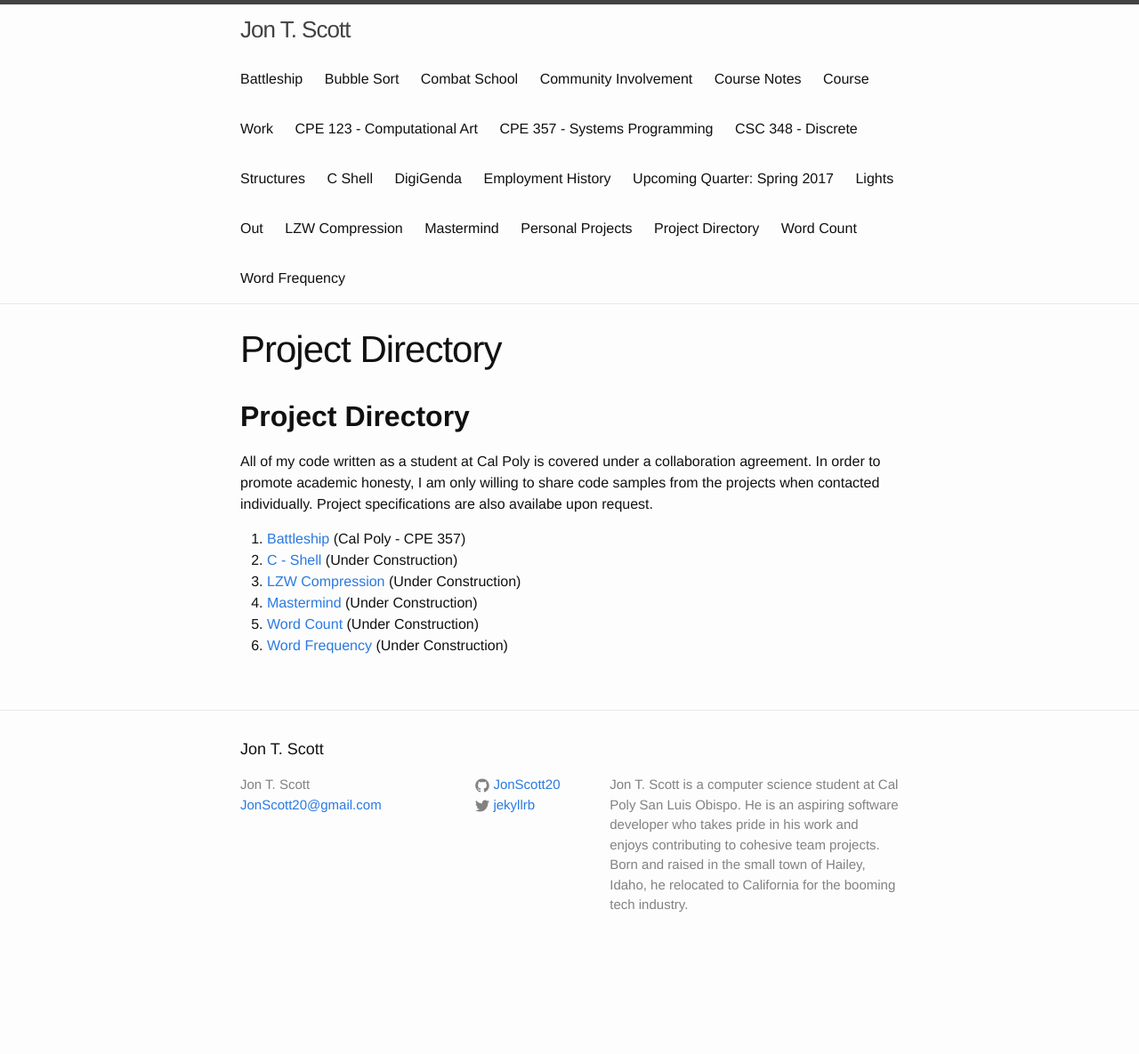
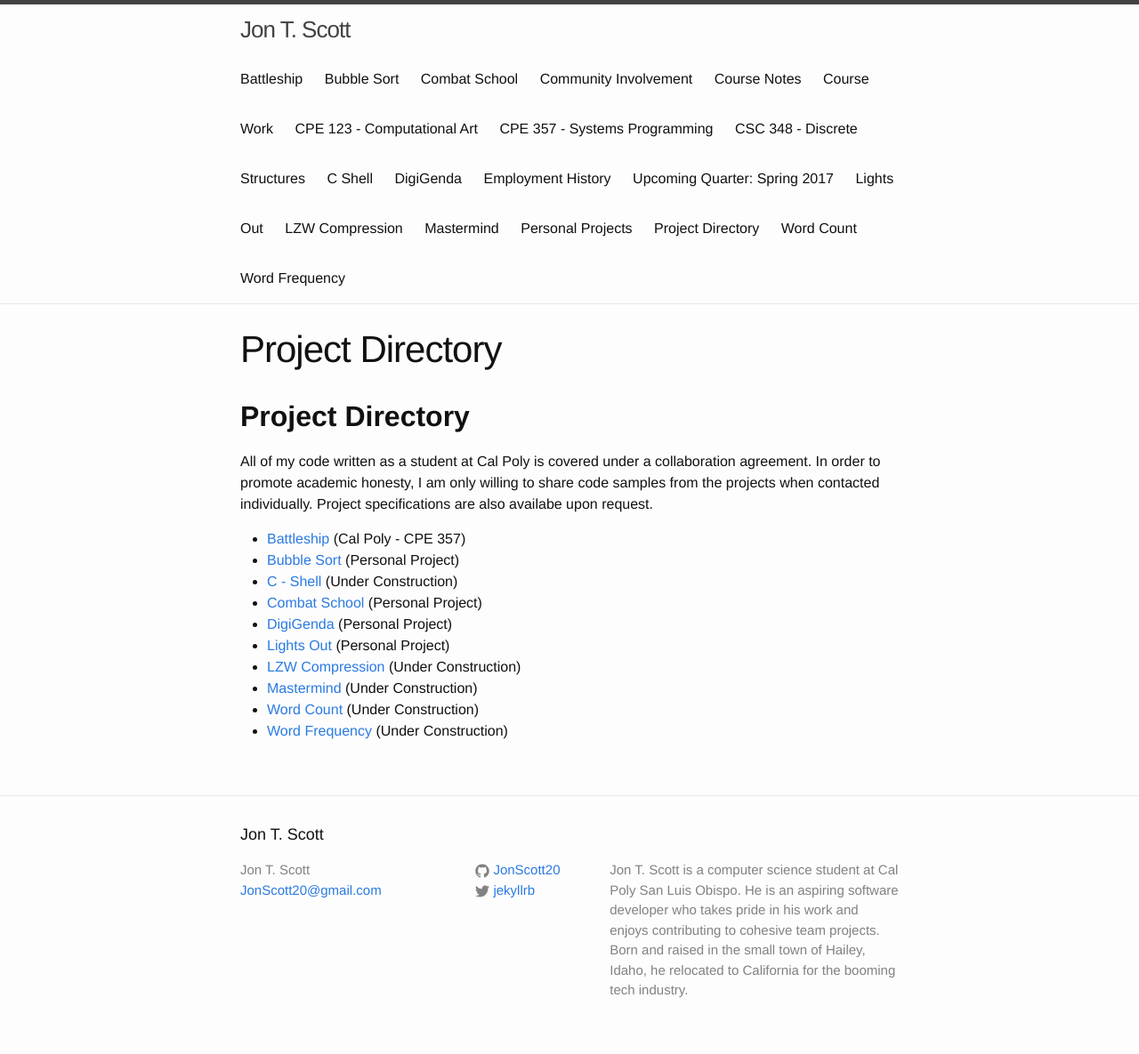
Before and after one commit to JonScott20/JonScott20.github.io, a Jekyll site: the page built from project_directory.md, in a window 1280 px wide. Shown: the whole page at 89% size. Built offline with Jekyll 4.4.1, drawn with Linux system fonts in a browser that asks for light colours; our own code applies the rules of GitHub Pages for plain Markdown files; before the commit the page ends 1089 px from its top, so only the background shows below that.

Commit message:
Update project_directory.md

```diff
--- a/project_directory.md
+++ b/project_directory.md
@@ -8,9 +8,13 @@ permalink: /project_directory/
 
 All of my code written as a student at Cal Poly is covered under a collaboration agreement. In order to promote academic honesty, I am only willing to share code samples from the projects when contacted individually. Project specifications are also availabe upon request.
 
-1. [Battleship](https://jonscott20.github.io/battleship) (Cal Poly - CPE 357)
-2. [C - Shell](https://jonscott20.github.io/cshell) (Under Construction)
-3. [LZW Compression](https://jonscott20.github.io/lzwcompression) (Under Construction)
-4. [Mastermind](https://jonscott20.github.io/mastermind) (Under Construction)
-5. [Word Count](https://jonscott20.github.io/wordcount) (Under Construction)
-6. [Word Frequency](https://jonscott20.github.io/wordfrequency) (Under Construction)
+* [Battleship](https://jonscott20.github.io/battleship) (Cal Poly - CPE 357)
+* [Bubble Sort](https://jonscott20.github.io/bubble_sort) (Personal Project)
+* [C - Shell](https://jonscott20.github.io/cshell) (Under Construction)
+* [Combat School](https://jonscott20.github.io/combat_school) (Personal Project)
+* [DigiGenda](https://jonscott20.github.io/digigenda) (Personal Project)
+* [Lights Out](https://jonscott20.github.io/lights_out) (Personal Project)
+* [LZW Compression](https://jonscott20.github.io/lzwcompression) (Under Construction)
+* [Mastermind](https://jonscott20.github.io/mastermind) (Under Construction)
+* [Word Count](https://jonscott20.github.io/wordcount) (Under Construction)
+* [Word Frequency](https://jonscott20.github.io/wordfrequency) (Under Construction)
```
